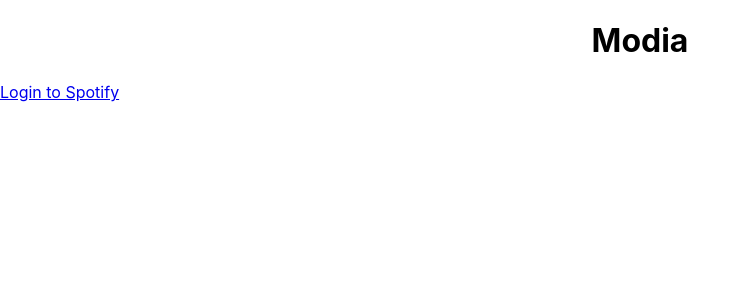
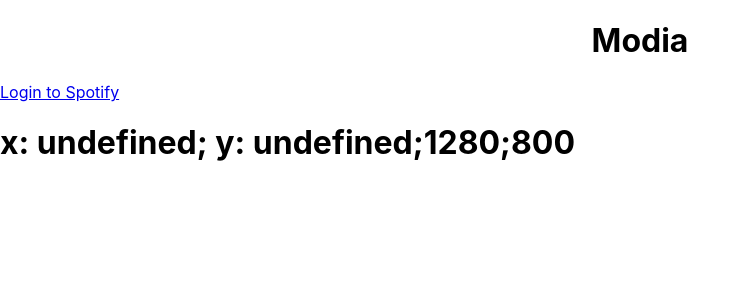
Before and after one commit to aayushsenapati/modia, a React (Create React App) app: page / in a window 1280 px wide. Shown: the top 300 px of the page, without its empty margins (0-750 px from the left). Built offline with nearby package versions, Linux system fonts and the light colour scheme.

Commit message:
color effects added

```diff
--- a/public/index.html
+++ b/public/index.html
@@ -2,6 +2,12 @@
 <html lang="en">
   <head>
       <title>Modia</title>
+      <style>
+        body,html,#root{
+          width:100%;
+          height:100%
+        }
+      </style>
   </head>
   <body>
     <div id="root"></div>
--- a/src/App.js
+++ b/src/App.js
@@ -1,6 +1,8 @@
 import logo from './logo.svg';
 import './App.css';
-import {useEffect,useState} from "react"
+import {useEffect,useState,useRef,useLayoutEffect} from "react"
+
+
 
 function App() {
   const CLIENT_ID="54c6d6c8a6f347ba9c4d03f1d5be8f3c"
@@ -8,6 +10,38 @@ function App() {
   const AUTH_ENDPOINT="https://accounts.spotify.com/authorize"
   const RESPONSE_TYPE="token"
   const [token,setToken]=useState("")
+  const [x, setX] = useState()
+  const [y, setY] = useState()
+  const ref = useRef(null);
+  const[width,setWidth]=useState()
+  const[height,setHeight]=useState()
+  let styleAppDiv = {
+    backgroundColor: `rgb(${x},${y},${x-y}`,
+    width:"100%",
+    height:"100%"
+  }
+
+  useLayoutEffect(() => {
+    setWidth(ref.current.offsetWidth);
+    setHeight(ref.current.offsetHeight);
+    //console.log(width,height)
+  });
+
+  useEffect(() => {
+      const update = (e) => {
+        setX(e.x)
+        setY(e.y)
+      }
+      console.log(width,height)
+      window.addEventListener('mousemove', update)
+      window.addEventListener('touchmove', update)
+      return () => {
+        window.removeEventListener('mousemove', update)
+        window.removeEventListener('touchmove', update)
+      }
+    },
+    [setX, setY]
+  )
 
   useEffect(()=>{
     const hash=window.location.hash
@@ -22,13 +56,16 @@ function App() {
     }
 
   },[])
-
+  const logout=()=>{
+    setToken("")
+    window.localStorage.removeItem("token")
+  }
 
   return (
-    <div class="App">
+    <div class="App" style={styleAppDiv} ref={ref}>
       <h1 id="p1">Modia</h1>
-      {!token?<a href={`${AUTH_ENDPOINT}?client_id=${CLIENT_ID}&redirect_uri=${REDIRECT_URI}&response_type=${RESPONSE_TYPE}`}>Login to Spotify</a>:<button>Logout</button>}
-
+      {!token?<a href={`${AUTH_ENDPOINT}?client_id=${CLIENT_ID}&redirect_uri=${REDIRECT_URI}&response_type=${RESPONSE_TYPE}`}>Login to Spotify</a>:<button onClick={logout}>Logout</button>}
+      <h1>{`x: ${x}; y: ${y};`}{width};{height}</h1>
 
     </div>
   );
```
